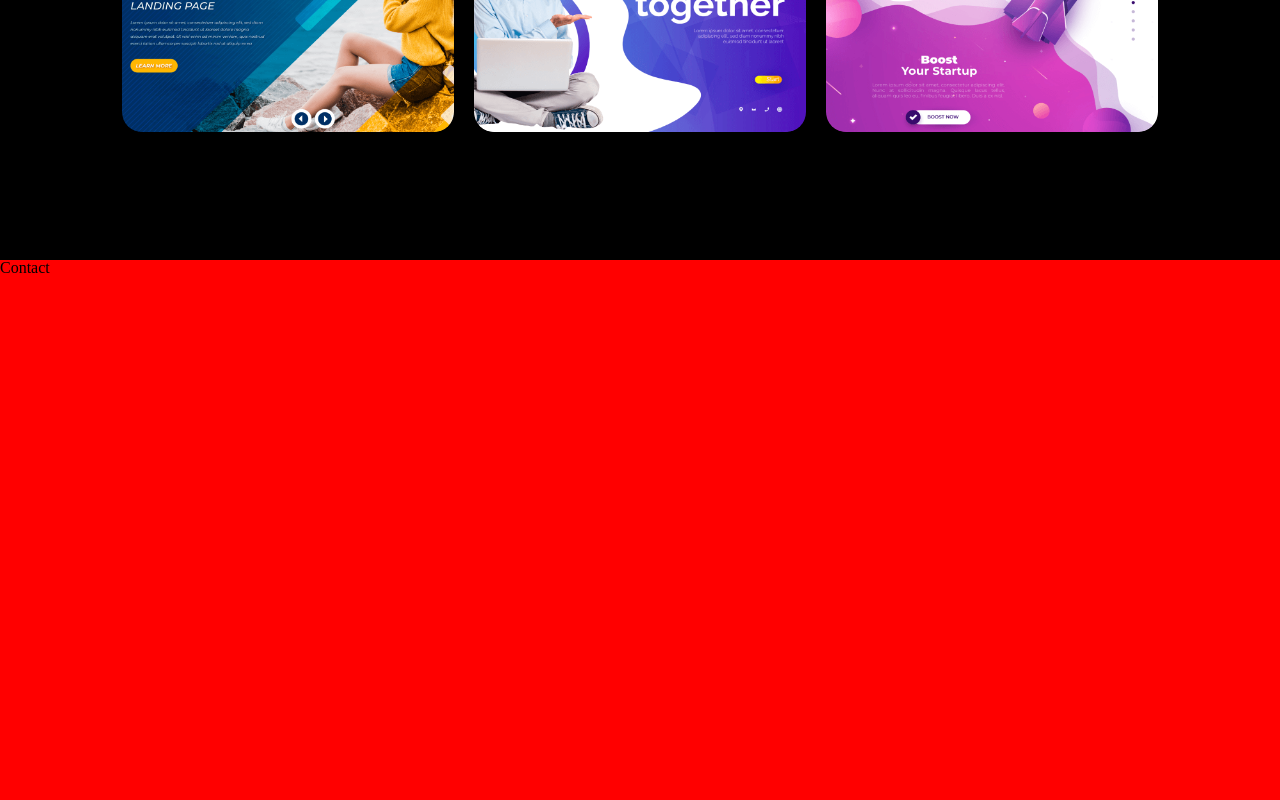
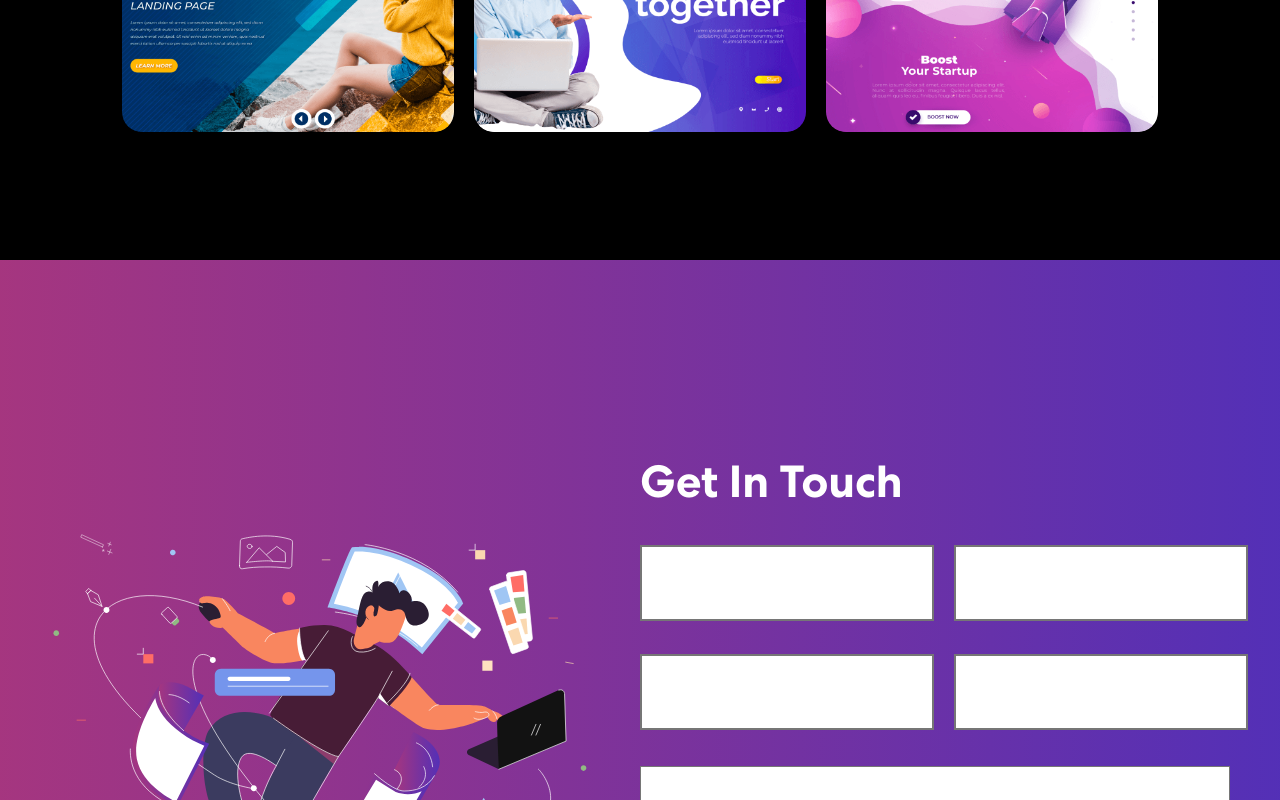
Before and after one commit to MUKEBUDAVID/mukebuPortfolio, a Next.js app: page / in a window 1280 px wide. Shown: the part 2000-2800 px from the top of the page. Built offline with nearby package versions, Linux system fonts and the light colour scheme.

Commit message:
fin du footer

```diff
--- a/components/atom/Contact.jsx
+++ b/components/atom/Contact.jsx
@@ -1,14 +1,71 @@
 import React from "react";
+import TrackVisibility from "react-on-screen";
+import 'animate.css';
+
 
 function Contact() {
+
+
+    const handleSubmit = async (e) => {
+        e.preventDefault();
+
+      };
+
+
+
+
+
+
+
   return (
     <section className="contact">
+      <TrackVisibility>
+        {({ isVisible }) => (
+          <img
+            src="contact-img.svg"
+            className={isVisible ? "animate__animated animate__zoomIn" : ""}
+            id="center"
+          />
+        )}
+      </TrackVisibility>
 
-        Contact
+      <TrackVisibility>
+      {({ isVisible }) => (
+        <div  className={isVisible ? "animate__animated animate__fadeIn  divform" : "divform"}>
+        <form action="" className="formContact" onSubmit={handleSubmit}>
+          <label htmlFor="">Get In Touch</label>
+          <div className="name">
+            <input type="text" placeholder="First Name" name="" id=""/>
+            <input type="text" placeholder="Last Name" name="" id="" />
+          </div>
+          <div className="email">
+            <input type="email" placeholder="Email Address" name="" id="" />
+            <input type="tel" placeholder="Phone No." name="" id="" />
+          </div>
 
 
+            <textarea
+              name=""
+              id=""
+              cols="30"
+              rows="10"
+              placeholder="Message"
+              className="message"
+            ></textarea>
+
+            <button type="submit" className="submitBtn">
+                <span>Send</span>
+            </button>
+
+        </form>
+      </div>
+
+      )}
+
+      </TrackVisibility>
+
     </section>
-  )
+  );
 }
 
-export default Contact
+export default Contact;
--- a/components/layout/Footer.jsx
+++ b/components/layout/Footer.jsx
@@ -1,9 +1,46 @@
-import React from 'react'
+import React from "react";
 
 function Footer() {
+  const handleSubmit = async (e) => {
+    e.preventDefault();
+  };
+
   return (
-    <div>Footer</div>
-  )
+    <footer >
+      <section className="Subscribe">
+        <h3>Subscribe to our Newsletter <br /> & Never miss latest updates</h3>
+        <form onSubmit={handleSubmit}>
+          <input type="email" placeholder="Email Address " name="" id="" />
+          <button type="submit">Submit</button>
+        </form>
+      </section>
+
+<section className="Copyright">
+  <p className="logo">Mukebu</p>
+
+
+  <div className="divres">
+  <div className="reseaux2">
+          <a href="#">
+            <img src="/nav-icon1.svg" alt="" />
+          </a>
+          <a href="#">
+            <img src="/nav-icon2.svg" alt="" />
+          </a>
+          <a href="#">
+            <img src="/nav-icon3.svg" alt="" />
+          </a>
+        </div>
+<p className="Reserved">Copyright 2022. All Rights Reserved</p>
+  </div>
+
+
+</section>
+
+
+
+    </footer>
+  );
 }
 
-export default Footer
+export default Footer;
--- a/components/layout/Main.jsx
+++ b/components/layout/Main.jsx
@@ -67,7 +67,6 @@ function Main() {
       <Baniere />
       <Projets/>
       <Contact/>
-
     </main>
   );
 }
--- a/components/molecule/Projets.jsx
+++ b/components/molecule/Projets.jsx
@@ -1,13 +1,13 @@
 import React from "react";
-import BarProjets from "../atom/BarProjets";
 import TrackVisibility from "react-on-screen";
 import 'animate.css';
+import BarProjets from  "../atom/BarProjets"
 
 
 function Projets() {
   return (
     <section className="projets">
-      <TrackVisibility>
+       <TrackVisibility>
       {({ isVisible }) =>
       <div  className={isVisible ? "animate__animated animate__fadeIn": ""} id="center">
       <h3>Projects</h3>
--- a/pages/index.js
+++ b/pages/index.js
@@ -1,7 +1,7 @@
 import Head from "next/head";
 import Header from "@/components/layout/Header";
 import Main from "@/components/layout/Main";
-// import Footer from "@/components/layout/Footer";
+import Footer from "@/components/layout/Footer";
 
 
 export default function Home() {
@@ -16,7 +16,7 @@ export default function Home() {
 
         <Header />
       <Main/>
-      {/* <Footer/> */}
+      <Footer/>
     </>
   )
 }
--- a/styles/App.scss
+++ b/styles/App.scss
@@ -93,12 +93,153 @@
 
   main {
     width: 100%;
-    height: 450vh;
-    background-color: red;
+    height: 470vh;
+    // background-color: red;
     overflow: hidden;
 
+  }
+
+  footer{
+    width: 100%;
+    height: 350px;
+    background-color: black;
+    position: relative;
+    display: flex;
+    justify-content: center;
+    align-items: end;
+
+  }
+
+  .Subscribe{
+    position: absolute;
+    width: 90%;
+    height: 320px;
+    background-color: white;
+    border-radius: 55px;
+    top: -20%;
+    left: 6%;
+    display: flex;
+    flex-direction:row;
+    align-items: center;
+    justify-content: space-around;
+
+  }
+
+  .Subscribe h3{
+    font-weight: 700;
+    letter-spacing: 0.5px;
+    line-height: 34px;
+    font-size: 28px;
+    font-family: centra,sans-serif;
+    color: #121212;
+    width: 20%;
+    }
+
+    .Subscribe form{
+      width: 45%;
+      height: 80px;
+      display: flex;
+    flex-direction:row;
+    align-items: center;
+    justify-content: space-around;
+    border-radius: 20px;
+    border: 1px solid   #4A2FBD;
+
+    }
+    .Subscribe input{
+      width: 55%;
+      height: 45px;
+      color: #121212;
+      font-weight: 500;
+      background: transparent;
+      border: 0;
+      padding: 0 15px;
 
 
+    }
 
-  }
+    .Subscribe input::placeholder{
+      font-size: 20px;
+      font-weight: 400;
+      color:#12121262;
+    font-family: centra,sans-serif;
+    font-weight: 500;
+
+    }
+
+    .Subscribe input:focus{
+     font-size: 18px;
+     font-family: centra,sans-serif;
+     outline: none;
+     font-weight: 400;
+
+
+    }
+
+    .Subscribe button{
+      background: linear-gradient(90.21deg, #AA367C -5.91%, #4A2FBD 111.58%);
+    padding: 20px 65px;
+    color: #fff;
+    font-weight: 500;
+    letter-spacing: 0.5px;
+    border-radius: 18px;
+    font-size: 16px;
+    font-family: centra,sans-serif;
+    line-height: 24px;
+    }
+
+    .Copyright{
+      width: 100%;
+      height: 200px;
+      margin-bottom: -16%;
+      // background-color: rgb(0, 98, 255);
+      display: flex;
+      flex-direction: row;
+      align-items: center;
+      justify-content: space-between;
+    }
+    .Copyright .logo{
+
+      margin-left: 40px;
+      font-family: centra, serif;
+      font-size: 20px;
+      color: white;
+
+
+    }
+    .divres{
+      height: 100px;
+      // background: #dad2d2;
+      display: flex;
+      flex-direction: column;
+      align-items: center;
+      justify-content: space-between;
+      margin-right: 50px;
+
+    }
+
+     .reseaux2 {
+      width: 200px;
+      height: 100%;
+      // background-color: blueviolet;
+      display: flex;
+      flex-direction: row;
+      align-items: center;
+      justify-content: space-around;
+    }
+     .reseaux2 a {
+      width: 42px;
+      height: 42px;
+      border-radius: 50%;
+      border: 3px gray solid;
+      display: flex;
+      justify-content: center;
+      align-items: center;
+    }
+    .Reserved{
+    font-weight: 400;
+    font-size: 14px;
+    color: #B8B8B8;
+    letter-spacing: 0.5px;
+    }
 }
--- a/styles/Contact.scss
+++ b/styles/Contact.scss
@@ -1,6 +1,141 @@
 @media screen and (min-width: map-get($breakpoint, Desktop)) {
   .contact{
-    background:yellow;
+    width: 100vw;
+    height: 950px;
+    background: linear-gradient(90.21deg, #AA367C -5.91%, #4A2FBD 111.58%);
+    display: flex;
+    flex-direction: row;
+    justify-content: space-around;
+    align-items: center;
+
+    img{
+        width: 50vw;
+        height:50vh;
+        // border: 3px solid black;
+    }
+.divform{
+       width:50vw ;
+        height: 600px;
+        // background: yellowgreen;
+        display: flex;
+        flex-direction: column;
+        align-items: safe;
+        justify-content:flex-start;
+}
+    .formContact{
+       width: 95%;
+       height: 95%;
+       display: flex;
+       flex-direction: column;
+       justify-content: space-around;
+
+}
+
+.formContact label{
+    font-family: centra,sans-serif;
+    font-weight: 700;
+    font-size: 45px;
+    line-height: 54px;
+    color: white;
+}
+.name , .email{
+    width: 100%;
+    height: 70px;
+    // background: #000;
+    display: flex;
+    flex-direction: row;
+    align-items: center;
+    justify-content: space-between;
+
+
+}
+
+
+.name  input, .email input{
+    width: 47%;
+    height: 100%;
+    border: 1px solid rgba(255, 255, 255, 0.5);
+    border-radius: 20px;
+    background: rgba(255, 255, 255, 0.1);
+    padding-left: 10px;
+    font-weight: 500;
+    font-size: 18px;
+    letter-spacing: 0.8px;
+    transition: 0.3s ease-in-out;
+
+}
+.formContact  input:focus, textarea:focus {
+    background: rgba(255, 255, 255, 1);
+    color: #121212;
+    outline: none;
+}
+.formContact input::placeholder, .formContact  textarea::placeholder {
+    font-size: 16px;
+    font-weight: 400;
+    color: #fff;
+  }
+
+  .formContact input:focus::placeholder, .formContact textarea:focus::placeholder {
+    color: #121212;
+    opacity: 0.8;
+  }
+
+
+.message{
+    width: 96%;
+    // height: 200px;
+    background: #000;
+    background: rgba(255, 255, 255, 0.1);
+    border: 1px solid rgba(255, 255, 255, 0.5);
+    border-radius: 20px;
+    color: #fff;
+    margin: 0 0 8px 0;
+    padding: 12px 10px;
+    font-weight: 500;
+    font-size: 18px;
+    letter-spacing: 0.8px;
+    transition: 0.3s ease-in-out;
+}
+.submitBtn{
+    width: 140px;
+    font-weight: 700;
+    color: #000;
+    background-color: #fff;
+    padding: 14px 48px;
+    font-size: 18px;
+    margin-top: 25px;
+    border-radius: 0;
+    position: relative;
+    transition: 0.3s ease-in-out;
+    cursor: pointer;
+}
+.submitBtn::before{
+    content: "";
+    background: #121212;
+    width: 0;
+    height: 100%;
+    position: absolute;
+    top: 0;
+    left: 0;
+    z-index: 0;
+    transition: 0.3s ease-in-out;
+    cursor: pointer;
+
+}
+.submitBtn span{
+    z-index: 1;
+    position: relative;
+    font-size: 18px;
+    font-family: centra,sans-serif;
+    font-weight: 700;
+}
+.submitBtn:hover{
+    color: white;
+}
+.submitBtn:hover::before {
+    width: 100%;
+  }
+
   }
 
 
--- a/styles/globals.scss
+++ b/styles/globals.scss
@@ -3,13 +3,13 @@
 @import "./variable";
 @import "./App";
 @import "./Bannier";
-
 @import "./Projets";
+@import "./Contact";
 
 @media screen and  (min-width:map-get($breakpoint, Desktop)) {
   body {
     width: 100vw;
-    height:100vh;
+    height:550vh;
     line-height: 1;
     background: #000;
 
```
